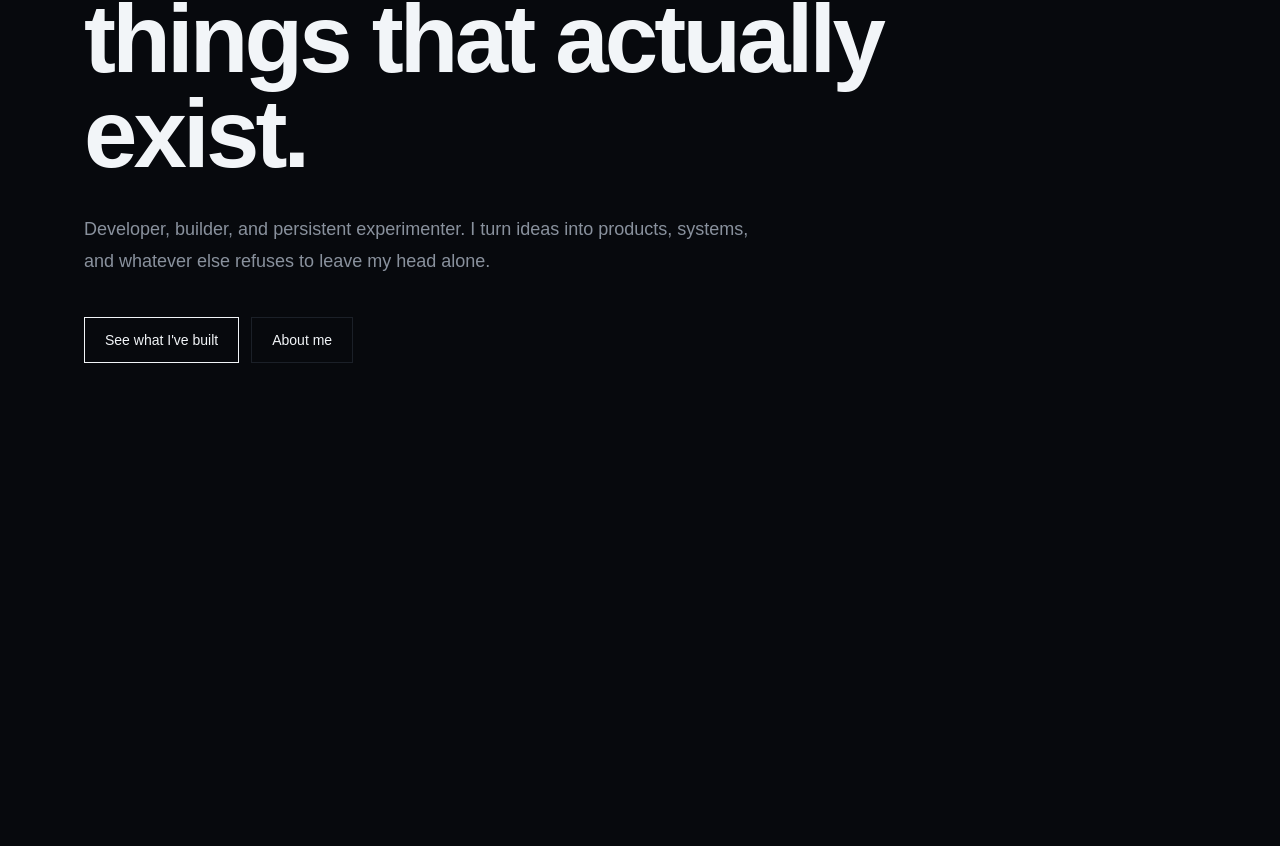
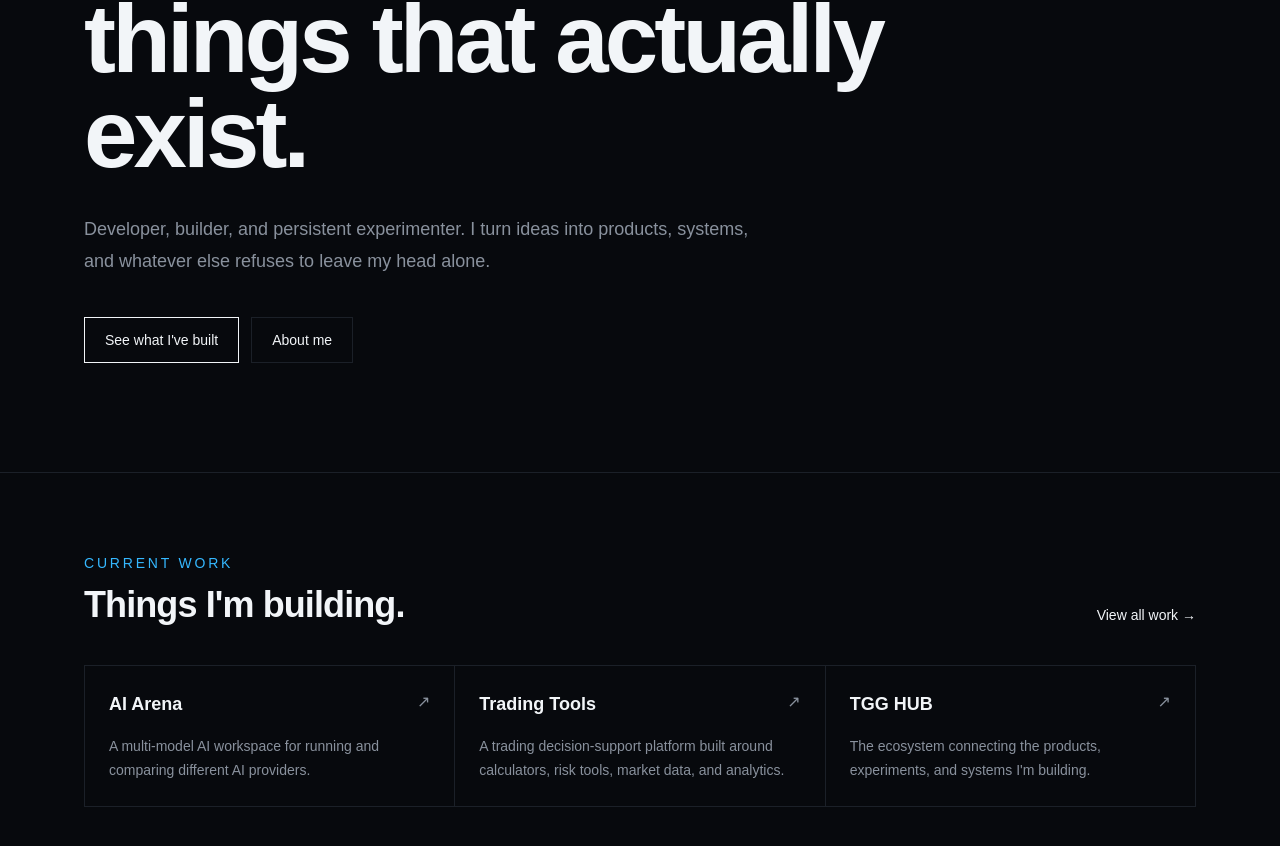
Before and after one commit to JJTGG/JAYJAYTGG, a Next.js app: page / in a window 1280 px wide. Shown: the part 320-1166 px from the top of the page. Before the commit the page ends 800 px from the top, so only its background shows below. Built offline with nearby package versions, Linux system fonts and the light colour scheme.

Commit message:
feat: add current work section

```diff
--- a/app/page.tsx
+++ b/app/page.tsx
@@ -4,6 +4,24 @@ const navigation = [
   { label: "Experiments", href: "/experiments" },
   { label: "About", href: "/about" },
   { label: "Contact", href: "/contact" }
+];
+
+const currentWork = [
+  {
+    name: "AI Arena",
+    description: "A multi-model AI workspace for running and comparing different AI providers.",
+    href: "https://ai-arena-red.vercel.app/"
+  },
+  {
+    name: "Trading Tools",
+    description: "A trading decision-support platform built around calculators, risk tools, market data, and analytics.",
+    href: "https://trading-tools-xi.vercel.app/"
+  },
+  {
+    name: "TGG HUB",
+    description: "The ecosystem connecting the products, experiments, and systems I'm building.",
+    href: "https://tgg-hub.vercel.app/"
+  }
 ];
 
 export default function Home() {
@@ -62,6 +80,62 @@ export default function Home() {
           </div>
         </div>
       </section>
+
+      <section className="border-t border-[var(--line)]">
+        <div className="mx-auto max-w-6xl px-5 py-20">
+          <div className="flex items-end justify-between gap-6">
+            <div>
+              <p className="text-sm font-medium uppercase tracking-[0.2em] text-[var(--accent)]">
+                Current work
+              </p>
+
+              <h2 className="mt-3 text-3xl font-semibold tracking-tight sm:text-4xl">
+                Things I&apos;m building.
+              </h2>
+            </div>
+
+            <a
+              href="/work"
+              className="hidden text-sm text-[var(--muted)] transition-colors hover:text-[var(--foreground)] sm:block"
+            >
+              View all work →
+            </a>
+          </div>
+
+          <div className="mt-10 grid gap-px overflow-hidden border border-[var(--line)] bg-[var(--line)] md:grid-cols-3">
+            {currentWork.map((project) => (
+              <a
+                key={project.name}
+                href={project.href}
+                target="_blank"
+                rel="noreferrer"
+                className="group bg-[var(--background)] p-6 transition-colors hover:bg-[#0b0f15]"
+              >
+                <div className="flex items-start justify-between gap-4">
+                  <h3 className="text-lg font-semibold">
+                    {project.name}
+                  </h3>
+
+                  <span className="text-[var(--muted)] transition-transform group-hover:translate-x-1">
+                    ↗
+                  </span>
+                </div>
+
+                <p className="mt-4 text-sm leading-6 text-[var(--muted)]">
+                  {project.description}
+                </p>
+              </a>
+            ))}
+          </div>
+
+          <a
+            href="/work"
+            className="mt-6 inline-block text-sm text-[var(--muted)] transition-colors hover:text-[var(--foreground)] sm:hidden"
+          >
+            View all work →
+          </a>
+        </div>
+      </section>
     </main>
   );
 }
```
